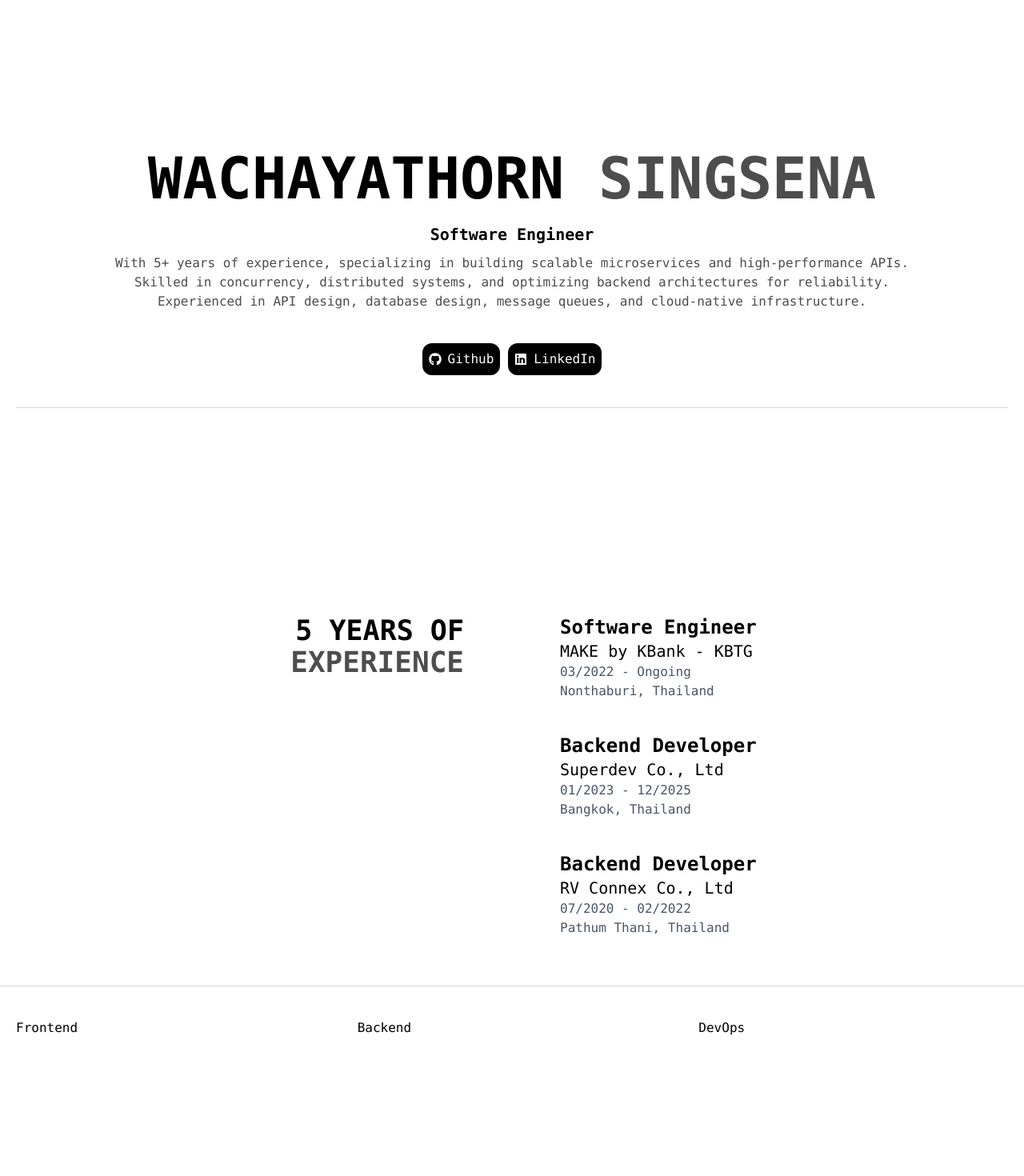
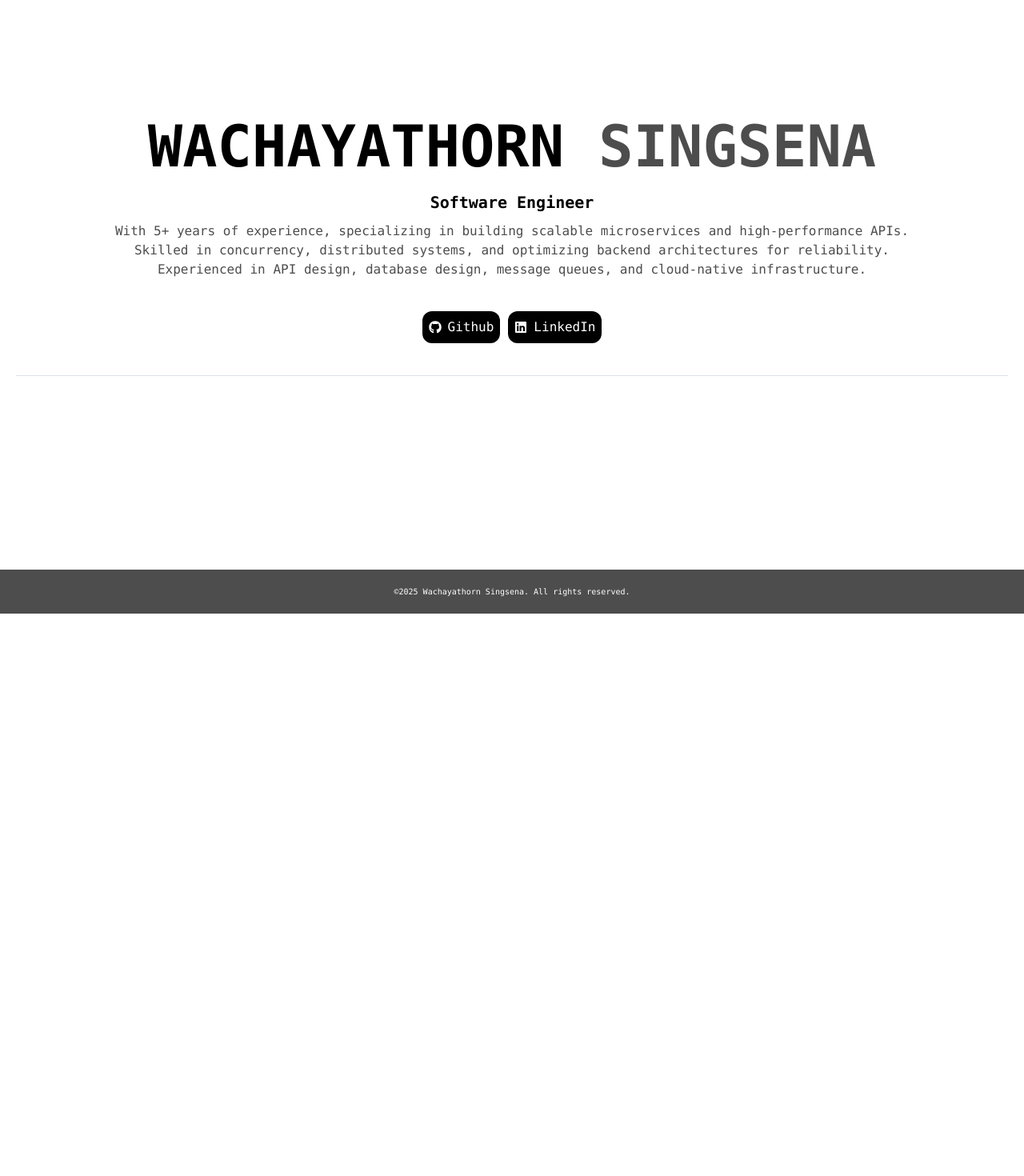
Before and after one commit to wachayathorn/introduce-myself, a Next.js app: page / in a window 1280 px wide. Shown: the part 160-1630 px from the top of the page at 80% size. After the commit the page ends 927 px from the top, so only its background shows below. Built offline with nearby package versions, Linux system fonts and the light colour scheme; a web font is replaced by a local one.

Commit message:
snap screen

```diff
--- a/app/components/experience/experience.tsx
+++ b/app/components/experience/experience.tsx
@@ -3,8 +3,9 @@ import Line from "../line/line";
 
 export default function Experience() {
   return (
-    <>
-      <div className="container mx-auto max-w-7xl h-auto p-5 gap-10 flex flex-col md:px-55 md:flex md:flex-row">
+    <div className="flex min-h-screen snap-start grow items-center">
+      <div className="container flex flex-col mx-auto max-w-7xl">
+        <div className="p-5 gap-10 flex flex-col md:flex md:flex-row">
           <div className="md:w-1/2 flex flex-col text-center md:text-end p-5">
             <h1 className="text-3xl md:text-4xl font-bold p-5">
               <span className="text-[35px]">5 YEARS OF</span> <br />
@@ -27,6 +28,7 @@ export default function Experience() {
           </div>
         </div>
         <Line />
-    </>
+      </div>
+    </div>
   );
 }
--- a/app/components/welcome/welcome.tsx
+++ b/app/components/welcome/welcome.tsx
@@ -3,8 +3,8 @@ import Line from "../line/line";
 
 export default function Welcome() {
   return (
-    <div className="flex min-h-screen grow items-center">
-      <div className="container mx-auto max-w-7xl h-auto p-5 flex flex-col md:pt-25 text-center items-center">
+    <div className="flex min-h-screen snap-start grow items-center">
+      <div className="container mx-auto max-w-7xl h-auto p-5 flex flex-col text-center items-center">
         <h1 className="font-bold text-2xl sm:text-4xl md:text-7xl">
           <span className="text-black">WACHAYATHORN</span>
           <span className="text-[#4D4D4D]"> SINGSENA</span>
--- a/app/page.tsx
+++ b/app/page.tsx
@@ -4,10 +4,10 @@ import Welcome from "./components/welcome/welcome";
 
 export default function Home() {
   return (
-    <div>
+    <div className="snap-y snap-mandatory overflow-y-scroll h-screen">
       <Welcome />
       <Experience />
-      <Stack />
+      {/* <Stack /> */}
     </div>
   );
 }
```
Lines whose indentation alone changed are shown as unchanged.
